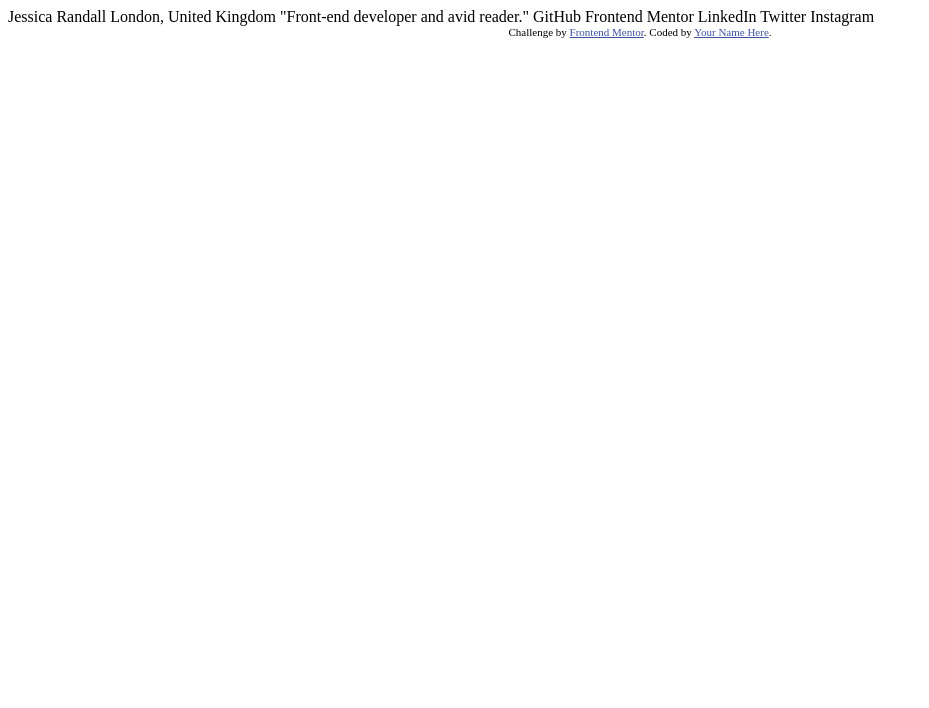
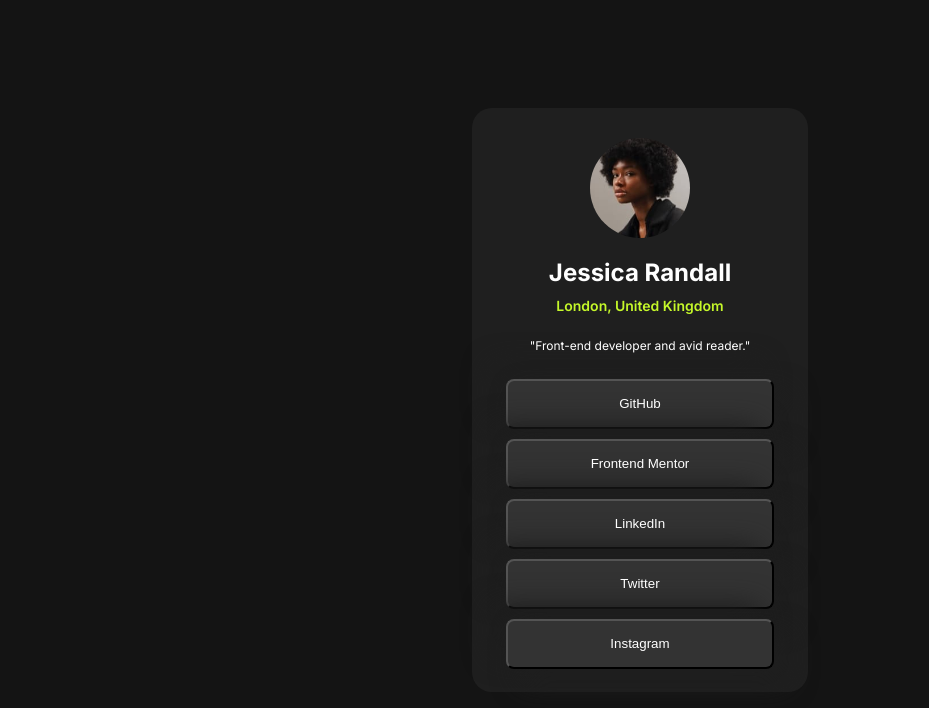
Before and after one commit to nickster369/Social-links-profile, a plain HTML site: page index.html in a window 1280 px wide. Shown: the whole page, without its empty margins (0-929 px from the left). Drawn offline with Linux system fonts and the light colour scheme.

Commit message:
completed project.

```diff
--- a/index.html
+++ b/index.html
@@ -2,33 +2,35 @@
 <html lang="en">
 <head>
   <meta charset="UTF-8">
-  <meta name="viewport" content="width=device-width, initial-scale=1.0"> <!-- displays site properly based on user's device -->
-
+  <meta name="viewport" content="width=device-width, initial-scale=1.0">
   <link rel="icon" type="image/png" sizes="32x32" href="./assets/images/favicon-32x32.png">
-
+  <link rel="preconnect" href="https://fonts.googleapis.com">
+  <link rel="preconnect" href="https://fonts.gstatic.com" crossorigin>
+  <link href="https://fonts.googleapis.com/css2?family=Inter:wght@100..900&display=swap"
+        rel="stylesheet">
+  <link rel="stylesheet" href="style.css">
   <title>Frontend Mentor | Social links profile</title>
-
-  <!-- Feel free to remove these styles or customise in your own stylesheet 👍 -->
-  <style>
-    .attribution { font-size: 11px; text-align: center; }
-    .attribution a { color: hsl(228, 45%, 44%); }
-  </style>
 </head>
 <body>
-
-  Jessica Randall
-  London, United Kingdom
-  "Front-end developer and avid reader."
-
-  GitHub
-  Frontend Mentor
-  LinkedIn
-  Twitter
-  Instagram
-
-  <div class="attribution">
-    Challenge by <a href="https://www.frontendmentor.io?ref=challenge" target="_blank">Frontend Mentor</a>.
-    Coded by <a href="#">Your Name Here</a>.
+<div class="bodyContainer">
+  <div class="logoContainer">
+    <div class="logo">
+    </div>
   </div>
+  <div class="userContainer">
+    <div class="userInfo">
+      <h2>Jessica Randall</h2>
+      <h3>London, United Kingdom</h3>
+      <h4> "Front-end developer and avid reader."</h4>
+    </div>
+  </div>
+  <div class="bottomContainerButtons">
+    <button>GitHub</button>
+    <button> Frontend Mentor</button>
+    <button> LinkedIn</button>
+    <button>Twitter</button>
+    <button> Instagram</button>
+  </div>
+</div>
 </body>
 </html>
--- a/style.css
+++ b/style.css
@@ -0,0 +1,88 @@
+html, body, .bodyContainer {
+  margin: 0;
+  padding: 0;
+  font-family: Inter, sans-serif;
+}
+
+body {
+  height: 100vh;
+  justify-content: center;
+  display: flex;
+  align-items: center;
+  background-color: hsl(0, 0%, 8%);
+}
+
+.bodyContainer {
+  width: 336px;
+  height: 584px;
+  background-color: hsl(0, 0%, 12%);
+  border-radius: 20px;
+
+}
+
+.logoContainer {
+  height: auto;
+  width: 100px;
+  margin: 30px auto 20px;
+}
+
+.logo {
+  background-image: url("./assets/images/avatar-jessica.jpeg");
+  background-size: cover;
+  background-repeat: no-repeat;
+  background-position: center center;
+  height: 100px;
+  width: 100px;
+  border-radius: 50%;
+
+}
+
+.userInfo {
+  text-align: center;
+}
+
+h2 {
+  margin-bottom: 10px;
+  color: hsl(0, 0%, 100%);
+  font-weight: 700;
+  font-size: 24px;
+}
+
+h3 {
+  color: hsl(75, 94%, 57%);
+  font-weight: 600;
+  font-size: 14px;
+  padding-bottom: 10px;
+}
+
+h4 {
+  color: hsl(0, 0%, 100%);
+  font-weight: 400;
+  font-size: 12px;
+}
+
+h2, h3, h4 {
+  margin-top: 0;
+}
+
+.bottomContainerButtons {
+  padding-bottom: 10px;
+  padding-top: 10px;
+}
+
+.bottomContainerButtons button {
+  background-color: hsl(0, 0%, 20%);
+  margin-bottom: 10px;
+  color: hsl(0, 0%, 100%);
+  padding: 10px 14px;
+  cursor: pointer;
+  width: 80%;
+  height: 50px;
+  display: block;
+  margin-left: auto;
+  margin-right: auto;
+  border-radius: 8px;
+  box-shadow: 14px 14px 28px hsl(0, 0%, 12%),
+  -14px -14px 28px hsl(0, 0%, 12%);
+
+}
```
